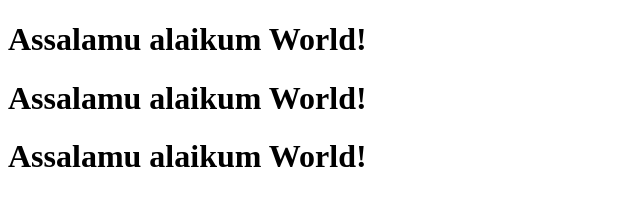
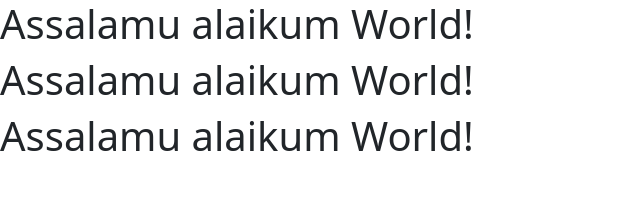
Before and after one commit to MdSalauddinSakib/Cars_buy, a plain HTML site: page index.html in a window 1280 px wide. Shown: the whole page, without its empty margins (0-640 px from the left). Drawn offline with nearby package versions, Linux system fonts and the light colour scheme.

Commit message:
bootstrap setup

```diff
--- a/index.html
+++ b/index.html
@@ -5,10 +5,17 @@
     <meta http-equiv="X-UA-Compatible" content="IE=edge">
     <meta name="viewport" content="width=device-width, initial-scale=1.0">
     <title>Car Zone</title>
+    <link rel="stylesheet" href="style.css">
+    <link href="https://cdn.jsdelivr.net/npm/bootstrap@5.3.0/dist/css/bootstrap.min.css" rel="stylesheet" integrity="sha384-9ndCyUaIbzAi2FUVXJi0CjmCapSmO7SnpJef0486qhLnuZ2cdeRhO02iuK6FUUVM" crossorigin="anonymous">
 </head>
 <body>
     <h1>Assalamu alaikum World!</h1>
     <h1>Assalamu alaikum World!</h1>
     <h1>Assalamu alaikum World!</h1>
+
+
+
+    <!-- bootstrap js file -->
+    <script src="https://cdn.jsdelivr.net/npm/bootstrap@5.3.0/dist/js/bootstrap.bundle.min.js" integrity="sha384-geWF76RCwLtnZ8qwWowPQNguL3RmwHVBC9FhGdlKrxdiJJigb/j/68SIy3Te4Bkz" crossorigin="anonymous"></script>
 </body>
 </html>
--- /dev/null
+++ b/style.css
@@ -0,0 +1,3 @@
+h1{
+    color: red;
+}
```
